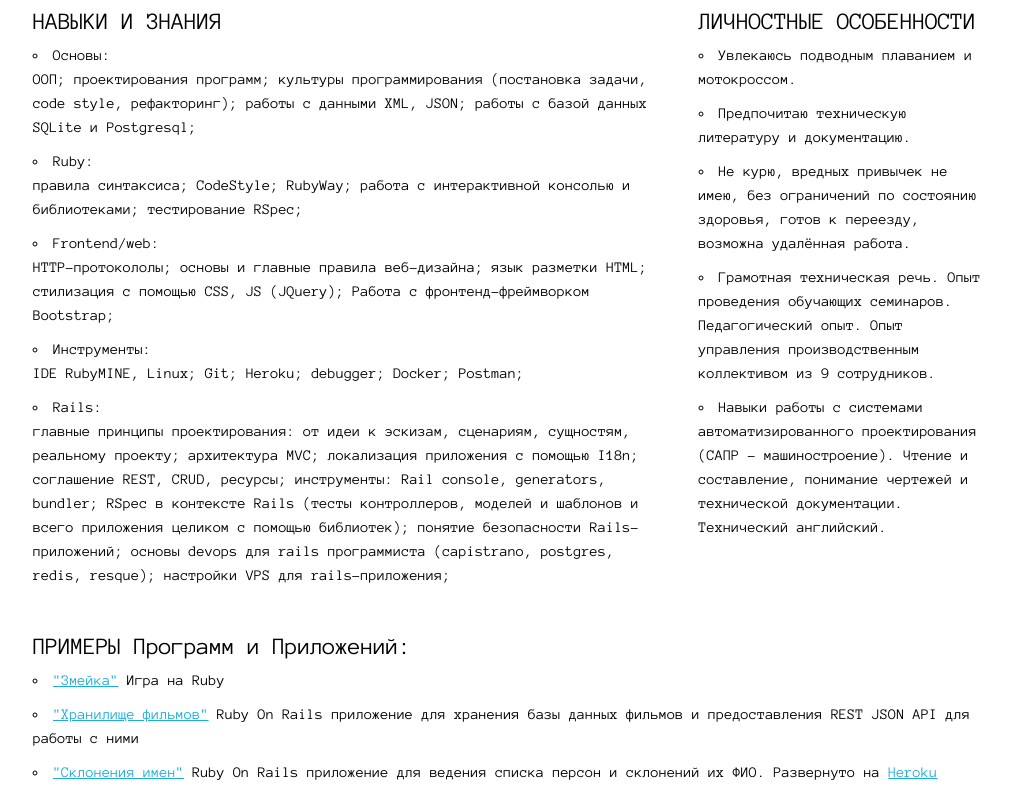
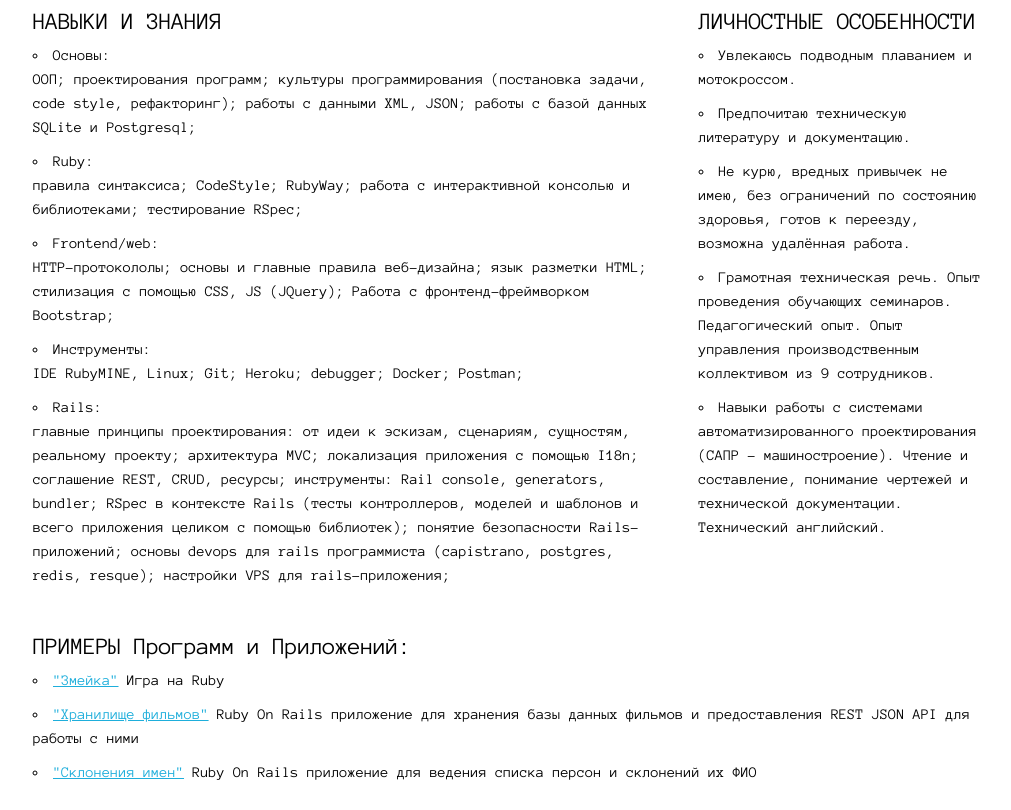
Before and after one commit to rubyracer/cv, a plain HTML site: page index.html in a window 1280 px wide. Shown: the part 838-1648 px from the top of the page, without its empty margins (127-1138 px from the left). Drawn offline with Linux system fonts and the light colour scheme.

Commit message:
Update index.html

```diff
--- a/index.html
+++ b/index.html
@@ -135,7 +135,7 @@
         <a href="https://github.com/occmium/movie_storage">"Хранилище фильмов"</a> Ruby On Rails приложение для хранения базы данных фильмов и предоставления REST JSON API для работы с ними
       </li>
       <li>
-        <a href="https://github.com/occmium/case">"Склонения имен"</a> Ruby On Rails приложение для ведения списка персон и склонений их ФИО. Развернуто на <a href="http://declension-case.herokuapp.com/">Heroku</a>
+        <a href="https://github.com/occmium/case">"Склонения имен"</a> Ruby On Rails приложение для ведения списка персон и склонений их ФИО
       </li>
     </ul>
     <p>
```
